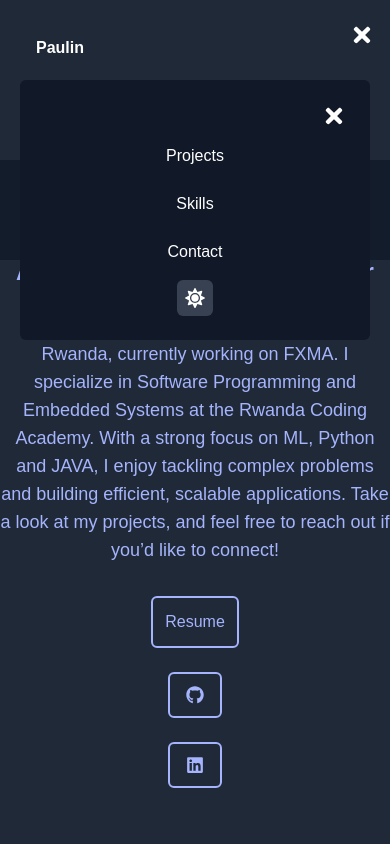
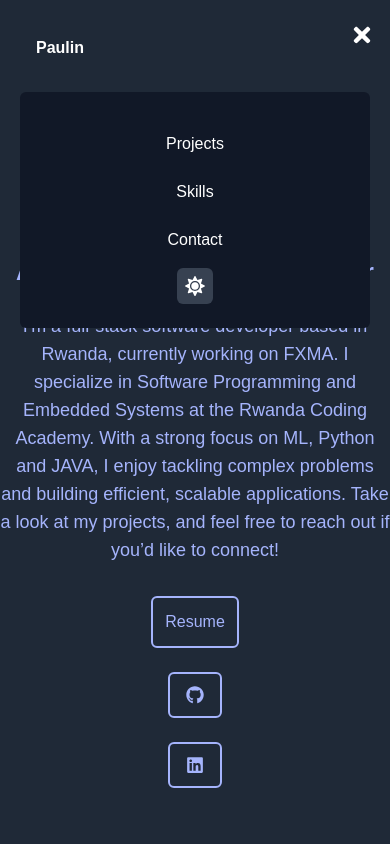
Before and after one commit to Paulin-NIYOBYOSE/Portfolio, a React (Create React App) app: page / in a window 390 px wide. Both pictures are taken after a click on the button 362 px from the left and 34 px from the top of the page. Shown: the top 844 px of the page. Built offline with nearby package versions, Linux system fonts and the light colour scheme.

Commit message:
Styled the menu for small screens

```diff
--- a/src/components/HeroSection.js
+++ b/src/components/HeroSection.js
@@ -68,11 +68,9 @@ const HeroSection = () => {
 
             {/* Menu overlay for smaller screens */}
             {menuOpen && (
-                <div className=" bg-gray-900 fixed mt-40 inset-0 bg-opacity-75 flex justify-center items-center z-50 h-[100px] px-5">
-                    <div className="bg-gray-900 p-6 rounded-md flex flex-col items-center w-full text-white ">
-                        <button onClick={toggleMenu} className="self-end">
-                            <FaTimes size={24} />
-                        </button>
+                <div className="fixed mt-40 inset-0 bg-opacity-75 flex justify-center items-center z-50 h-[100px] px-5">
+                    <div className="dark:bg-gray-900 bg-white p-6 border-2 border-indigo-400 dark:border-none rounded-md flex flex-col items-center w-full dark:text-white ">
+
                         <ul className="flex flex-col gap-6 mt-4 text-center">
                             <li>
                                 <a href="#project" className="">Projects</a>
```
